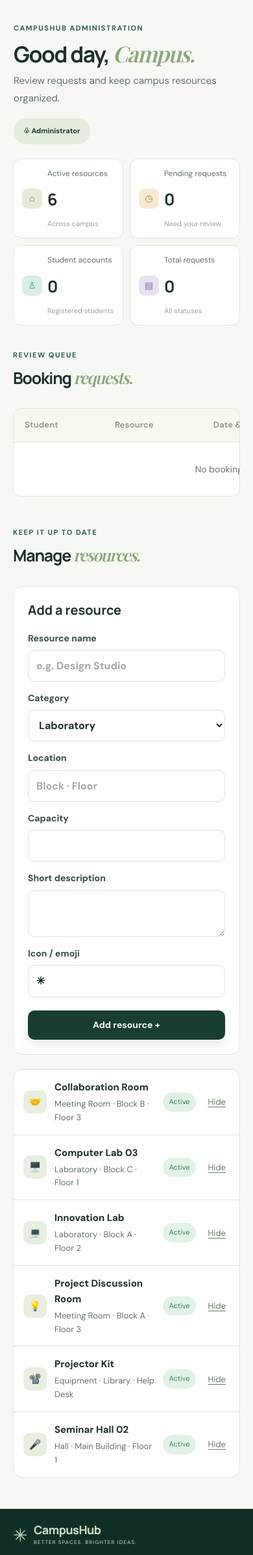
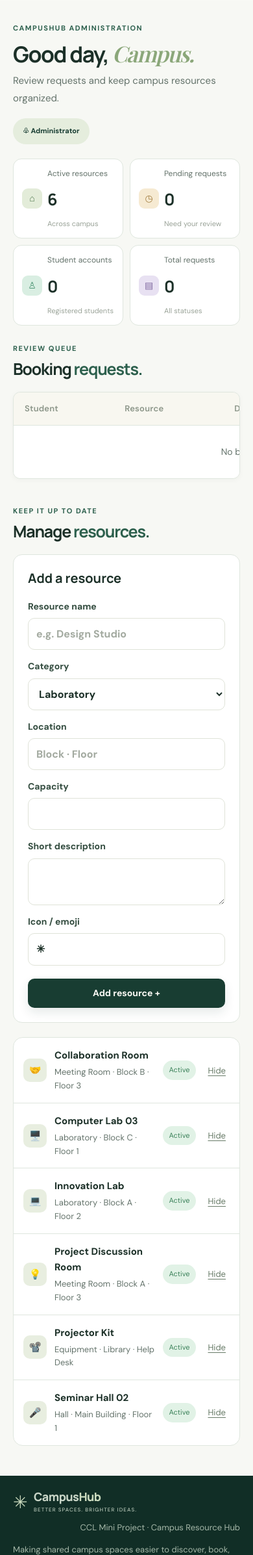
Before and after one commit to sweetyparmar6116-ux/campus-resource-hub, a Flask app: page /admin in a window 390 px wide. Shown: the part 76-2469 px from the top of the page at 65% size. Run offline with Flask 3, Linux system fonts and the light colour scheme; a user stored in the database is signed in; data comes from the database, SQL or seed files in the repository; data that the repository does not hold is empty; some web fonts are replaced.

Commit message:
Polish admin dashboard spacing and responsive layout

```diff
--- a/static/styles.css
+++ b/static/styles.css
@@ -296,3 +296,202 @@ img { max-width: 100%; height: auto; }
   .form-stack label, .admin-add-form label { font-size: 14px; }
   .footer p, .footer > span { font-size: 13px; }
 }
+
+
+/* Admin dashboard audit — alignment, hierarchy, and responsive table */
+.dashboard-welcome,
+.stats-grid,
+.dashboard-bookings,
+.admin-resources {
+  width: 100%;
+  max-width: 1600px;
+  margin-left: auto;
+  margin-right: auto;
+}
+
+.stats-grid {
+  padding-bottom: 34px;
+}
+
+.dashboard-bookings {
+  padding-top: 0;
+  padding-bottom: 52px;
+}
+
+.dashboard-bookings .section-heading,
+.admin-resources .section-heading {
+  margin-bottom: 20px;
+}
+
+.dashboard-bookings .section-heading h2,
+.admin-resources .section-heading h2 {
+  margin-top: 8px;
+  margin-bottom: 0;
+  line-height: 1.2;
+}
+
+.dashboard-bookings .section-heading h2 em,
+.admin-resources .section-heading h2 em {
+  font-family: inherit;
+  font-style: normal;
+  font-weight: 700;
+  color: var(--forest-3);
+  letter-spacing: inherit;
+}
+
+.dashboard-bookings .table-shell {
+  width: 100%;
+  min-width: 0;
+  overflow-x: auto;
+  border: 1px solid var(--line);
+  border-radius: 14px;
+  box-shadow: 0 2px 8px rgba(24, 61, 50, .035);
+}
+
+.dashboard-bookings .booking-table {
+  width: 100%;
+  min-width: 800px;
+  table-layout: auto;
+}
+
+.dashboard-bookings .booking-table th {
+  white-space: nowrap;
+}
+
+.dashboard-bookings .booking-table td {
+  line-height: 1.5;
+}
+
+.dashboard-bookings .booking-table td:first-child {
+  min-width: 220px;
+}
+
+.dashboard-bookings .booking-table td:nth-child(2) {
+  min-width: 170px;
+  overflow-wrap: anywhere;
+}
+
+.dashboard-bookings .booking-table td:nth-child(3) {
+  min-width: 145px;
+  white-space: nowrap;
+}
+
+.dashboard-bookings .review-actions {
+  display: flex;
+  flex-wrap: wrap;
+  align-items: center;
+  gap: 8px;
+}
+
+.dashboard-bookings .review-actions form {
+  margin: 0;
+}
+
+.admin-resources {
+  padding-top: 0;
+  padding-bottom: 64px;
+}
+
+.admin-resource-layout {
+  display: grid;
+  grid-template-columns: minmax(280px, .8fr) minmax(0, 1.2fr);
+  align-items: start;
+  gap: 22px;
+}
+
+.admin-add-form,
+.admin-resource-list {
+  min-width: 0;
+}
+
+.admin-resource-list article {
+  min-width: 0;
+}
+
+.admin-resource-list article > div {
+  flex: 1 1 140px;
+  min-width: 0;
+}
+
+.admin-resource-list article strong,
+.admin-resource-list article small {
+  overflow-wrap: anywhere;
+}
+
+@media (max-width: 1120px) {
+  .dashboard-welcome,
+  .stats-grid,
+  .dashboard-bookings,
+  .admin-resources {
+    padding-left: 5%;
+    padding-right: 5%;
+  }
+
+  .admin-resource-layout {
+    grid-template-columns: minmax(250px, .85fr) minmax(0, 1.15fr);
+  }
+}
+
+@media (max-width: 800px) {
+  .stats-grid {
+    padding-bottom: 30px;
+  }
+
+  .dashboard-bookings {
+    padding-bottom: 42px;
+  }
+
+  .admin-resource-layout {
+    grid-template-columns: 1fr;
+  }
+
+  .dashboard-bookings .review-actions {
+    flex-direction: row;
+  }
+}
+
+@media (max-width: 540px) {
+  .dashboard-welcome,
+  .stats-grid,
+  .dashboard-bookings,
+  .admin-resources {
+    padding-left: 20px;
+    padding-right: 20px;
+  }
+
+  .stats-grid {
+    padding-bottom: 28px;
+  }
+
+  .dashboard-bookings .section-heading,
+  .admin-resources .section-heading {
+    align-items: flex-start;
+  }
+
+  .dashboard-bookings .section-heading h2,
+  .admin-resources .section-heading h2 {
+    font-size: 25px;
+  }
+
+  .dashboard-bookings .table-shell {
+    border-radius: 11px;
+  }
+
+  .dashboard-bookings .booking-table {
+    min-width: 800px;
+  }
+
+  .dashboard-bookings .review-actions {
+    flex-direction: column;
+    align-items: stretch;
+  }
+
+  .dashboard-bookings .review-actions form,
+  .dashboard-bookings .review-button {
+    width: 100%;
+  }
+
+  .admin-resources {
+    padding-bottom: 46px;
+  }
+}
```
